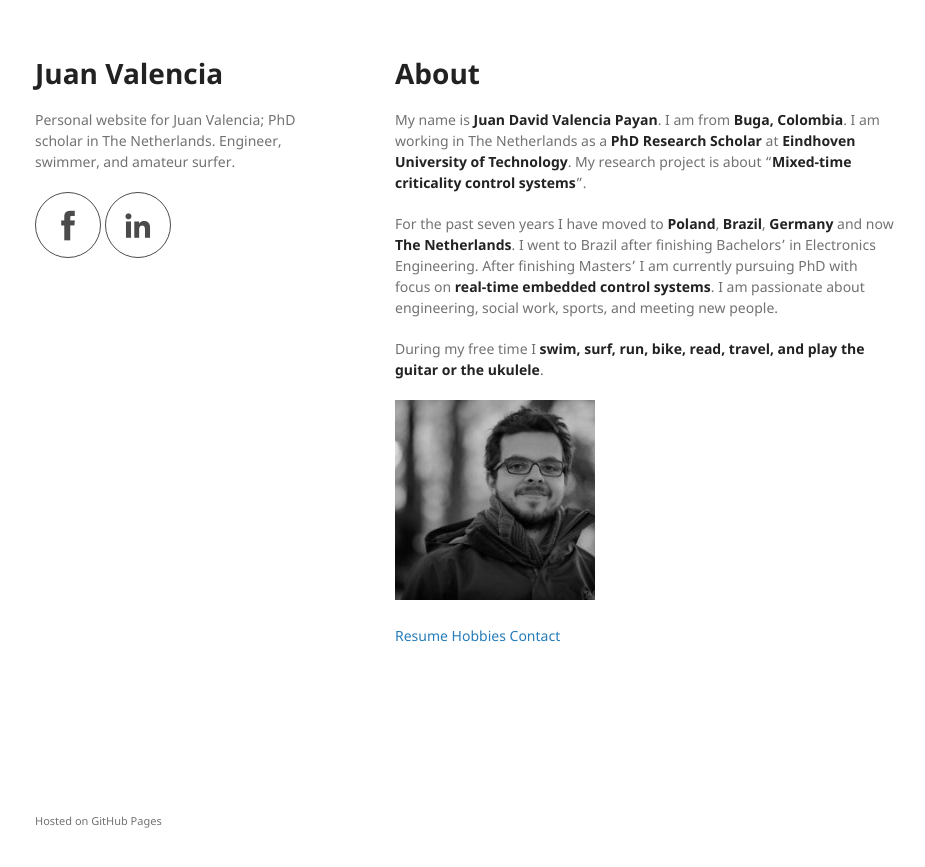
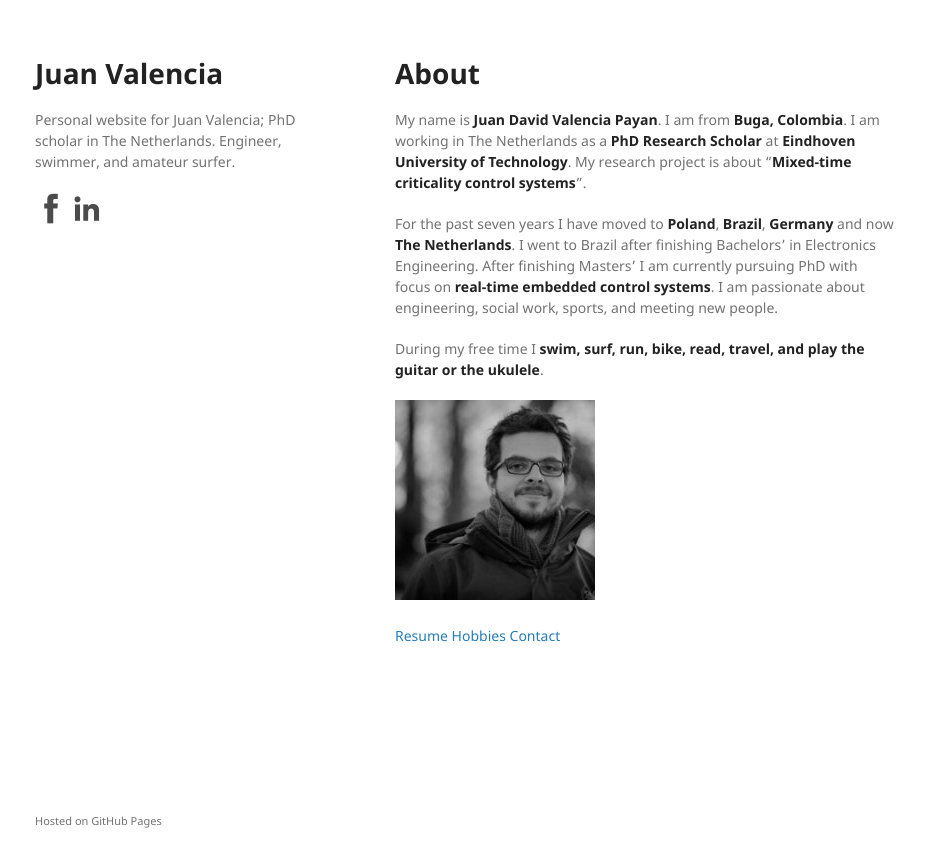
Before and after one commit to juanvalen15/juanvalen15.github.io, a Jekyll site: the page built from index.md, in a window 1280 px wide. Shown: the top 867 px of the page, without its empty margins (175-1100 px from the left). Built offline with Jekyll 4.4.1, drawn with Linux system fonts in a browser that asks for light colours; our own code applies the rules of GitHub Pages for plain Markdown files.

Commit message:
updated icons

```diff
--- a/_layouts/default.html
+++ b/_layouts/default.html
@@ -19,8 +19,8 @@
         <a href="{{ site.github.url }}"> <h1>{{ site.title | default: site.github.repository_name }}</h1> </a>
         <p>{{ site.description | default: site.github.project_tagline }}</p>
 
-        <a class="icon-facebook social-button color" href="http://facebook.com/jdvalenciapayan"></a>
-        <a class="icon-linkedin social-button color" href="http://www.linkedin.com/in/jdvalenciapayan"></a>
+        <a class="icon-facebook social-button borderless static" href="http://facebook.com/jdvalenciapayan"></a>
+        <a class="icon-linkedin social-button borderless static" href="http://www.linkedin.com/in/jdvalenciapayan"></a>
 
 
 
```
